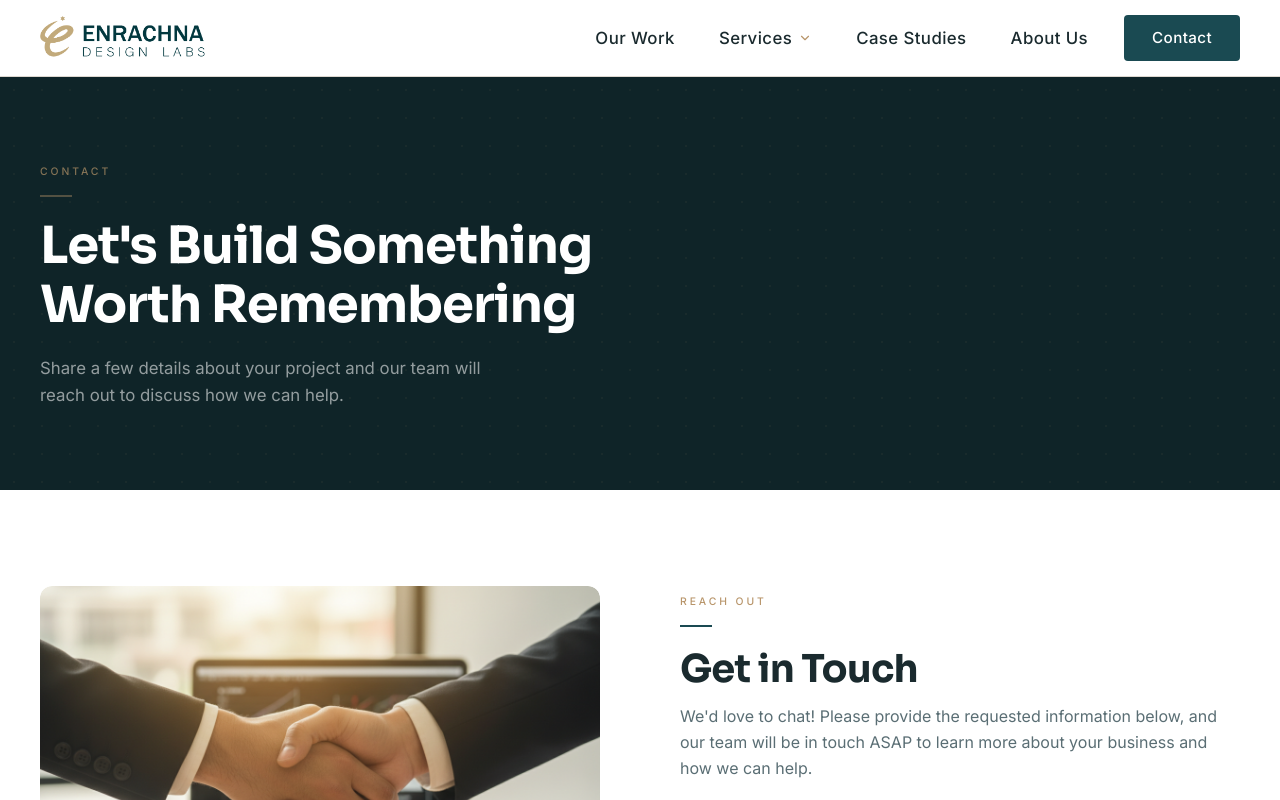
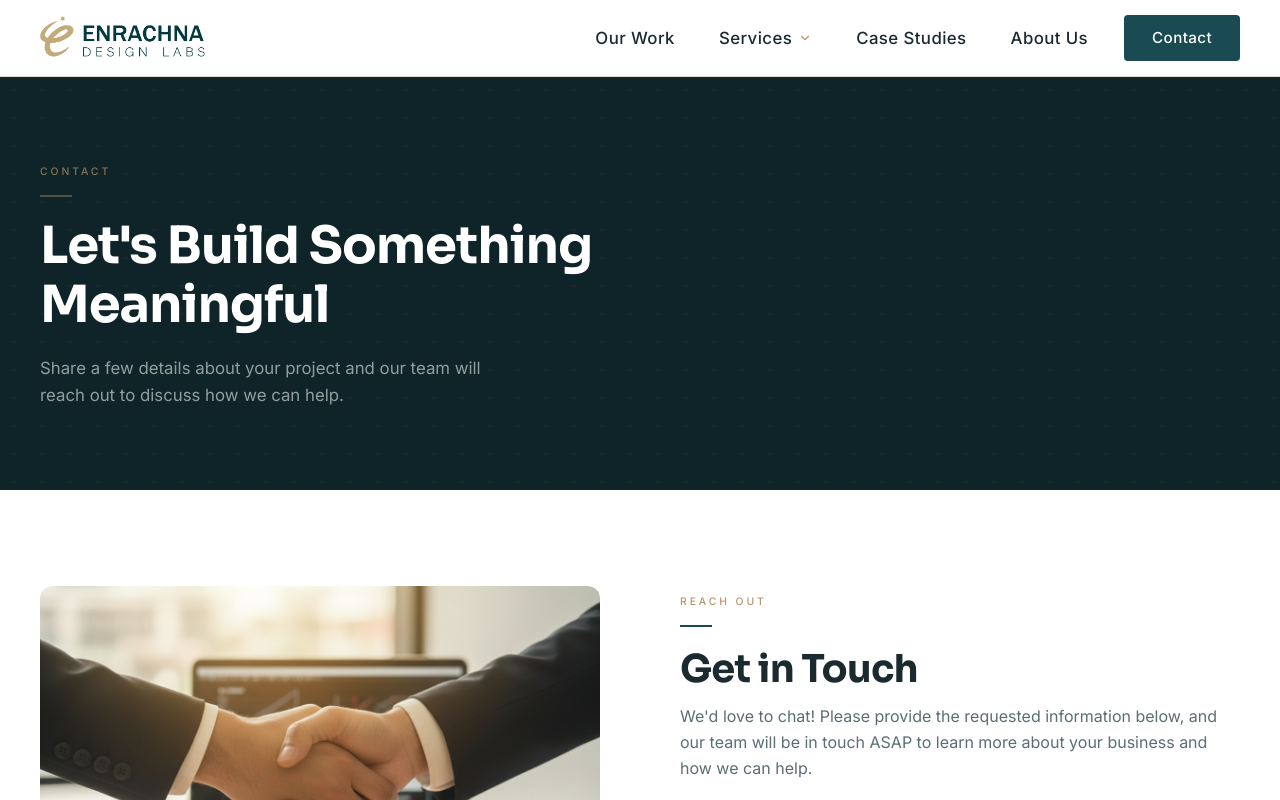
Before and after one commit to mahajan022/enrachna-designlabs, a Next.js app: page /contact in a window 1280 px wide. Shown: the top 800 px of the page. Built offline with nearby package versions, Linux system fonts and the light colour scheme.

Commit message:
frrrferfcd

```diff
--- a/app/contact/page.tsx
+++ b/app/contact/page.tsx
@@ -14,7 +14,7 @@ export default function ContactPage() {
         <div className="max-w-7xl mx-auto relative z-10">
           <span className="text-[0.65rem] tracking-[0.28em] uppercase text-[#b8956a]/70 font-medium">Contact</span>
           <div className="w-8 h-[2px] bg-[#b8956a]/40 mt-3 mb-5" />
-          <h1 className="font-display text-[clamp(2.2rem,4vw,3.6rem)] font-semibold text-white leading-[1.15] max-w-[600px]">Let&apos;s Build Something<br />Worth Remembering</h1>
+          <h1 className="font-display text-[clamp(2.2rem,4vw,3.6rem)] font-semibold text-white leading-[1.15] max-w-[600px]">Let&apos;s Build Something<br />Meaningful</h1>
           <p className="text-white/55 text-[1.05rem] leading-relaxed max-w-[480px] mt-5">Share a few details about your project and our team will reach out to discuss how we can help.</p>
         </div>
       </div>
```
Also changed, not shown: public/product-engineering.jpg.
